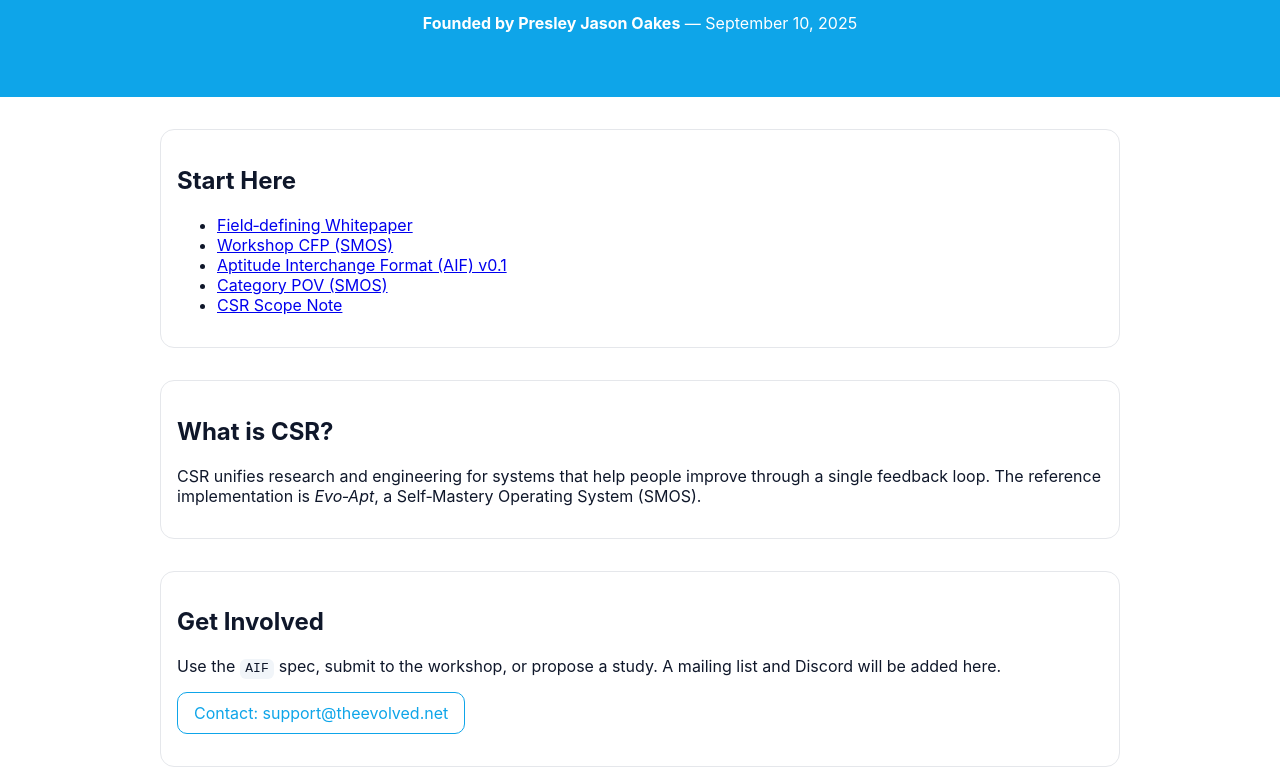
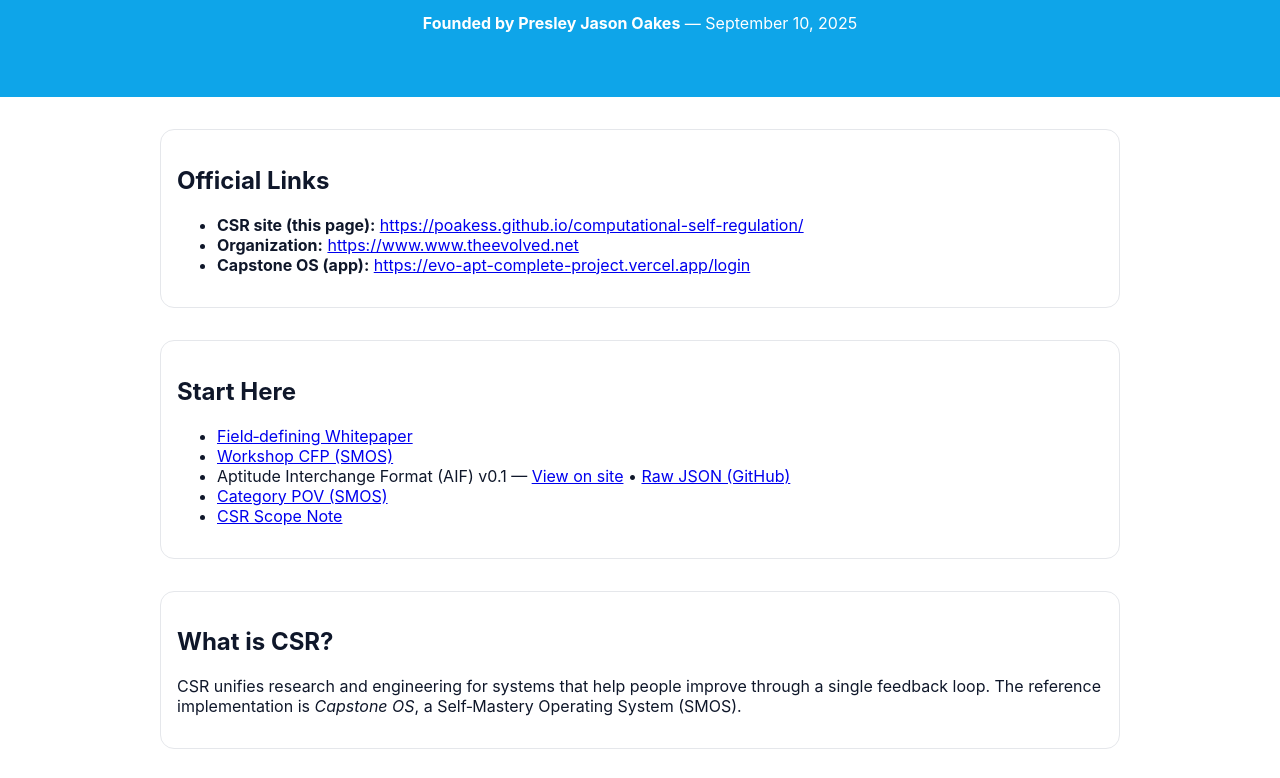
Before and after one commit to poakess/computational-self-regulation, a plain HTML site: page index.html in a window 1280 px wide. Shown: the part 153-931 px from the top of the page. Drawn offline with Linux system fonts and the light colour scheme.

Commit message:
Add files via upload

```diff
--- a/index.html
+++ b/index.html
@@ -23,27 +23,35 @@
 </header>
 <main>
 <section class="card">
+  <h2>Official Links</h2>
+  <ul>
+    <li><strong>CSR site (this page):</strong> <a href="https://poakess.github.io/computational-self-regulation/">https://poakess.github.io/computational-self-regulation/</a></li>
+    <li><strong>Organization:</strong> <a href="https://www.www.theevolved.net">https://www.www.theevolved.net</a></li>
+    <li><strong>Capstone OS (app):</strong> <a href="https://evo-apt-complete-project.vercel.app/login">https://evo-apt-complete-project.vercel.app/login</a></li>
+  </ul>
+</section>
+<section class="card">
   <h2>Start Here</h2>
   <ul>
     <li><a href="./02_whitepaper_CSR.html">Field‑defining Whitepaper</a></li>
     <li><a href="./03_workshop_CFP_SMOS.md">Workshop CFP (SMOS)</a></li>
-    <li><a href="./spec/aif-schema-v0.1.json">Aptitude Interchange Format (AIF) v0.1</a></li>
+    <li>Aptitude Interchange Format (AIF) v0.1 — <a href="./spec/aif-schema-v0.1.json">View on site</a> • <a href="https://raw.githubusercontent.com/poakess/computational-self-regulation/main/spec/aif-schema-v0.1.json">Raw JSON (GitHub)</a></li>
     <li><a href="./04_category_pov_SMOS.html">Category POV (SMOS)</a></li>
     <li><a href="./01_scope-note_CSR.md">CSR Scope Note</a></li>
   </ul>
 </section>
 <section class="card">
   <h2>What is CSR?</h2>
-  <p>CSR unifies research and engineering for systems that help people improve through a single feedback loop. The reference implementation is <em>Evo‑Apt</em>, a Self‑Mastery Operating System (SMOS).</p>
+  <p>CSR unifies research and engineering for systems that help people improve through a single feedback loop. The reference implementation is <em>Capstone OS</em>, a Self‑Mastery Operating System (SMOS).</p>
 </section>
 <section class="card">
   <h2>Get Involved</h2>
   <p>Use the <code>AIF</code> spec, submit to the workshop, or propose a study. A mailing list and Discord will be added here.</p>
-<p><a class="button" href="mailto:support@theevolved.net">Contact: support@theevolved.net</a></p>
+<p><a class="button" href="mailto:support@www.theevolved.net">Contact: support@www.theevolved.net</a></p>
 </section>
 <section class="card">
   <h2>Contact</h2>
-  <p>Questions, collaborations, or workshop interest: <a href="mailto:support@theevolved.net">support@theevolved.net</a></p>
+  <p>Questions, collaborations, or workshop interest: <a href="mailto:support@www.theevolved.net">support@www.theevolved.net</a></p>
 </section>
 </main>
 <footer>© 2025 Presley Jason Oakes — ComputationalSelfRegulation.org (placeholder)</footer>
```
Also changed, not shown: 02_whitepaper_CSR.html (+6 -4 lines), 3 other files.
